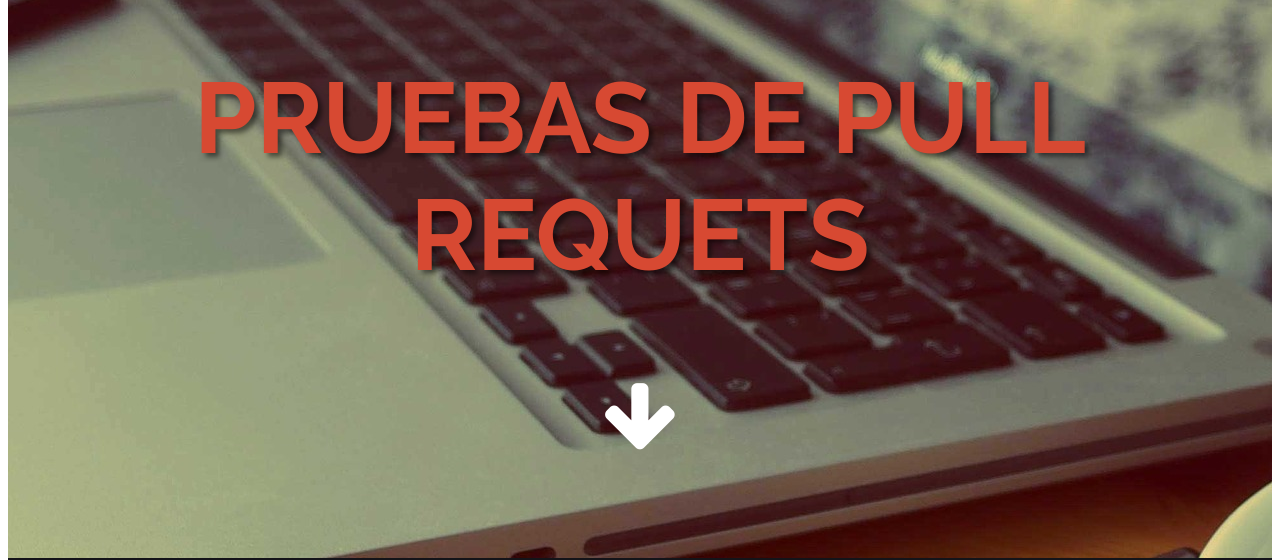
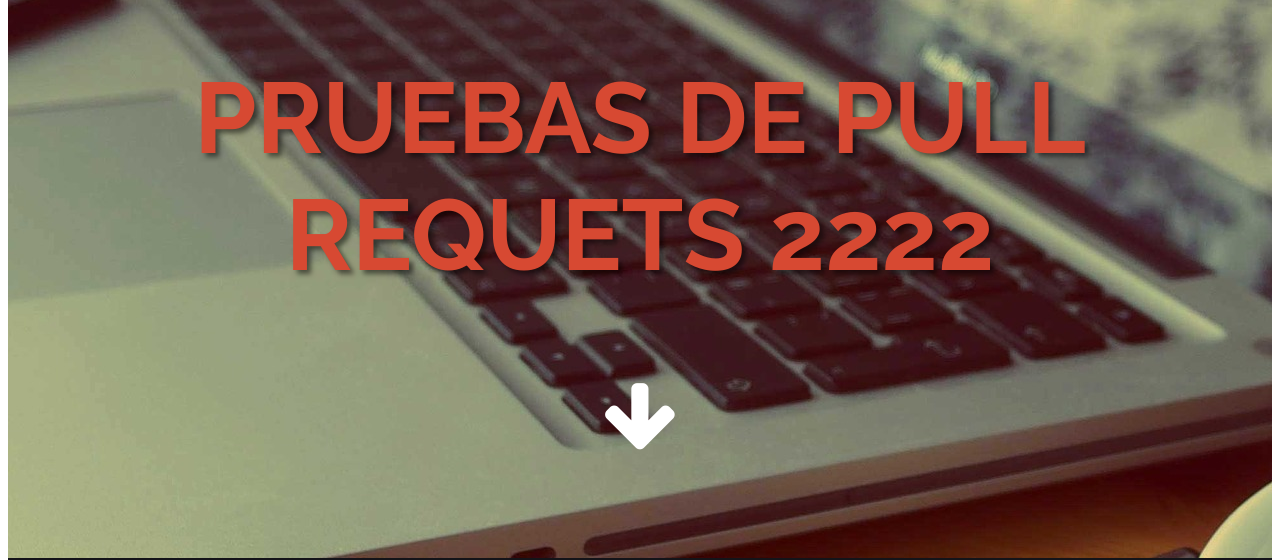
Before and after one commit to ainhoacm1985/gitfacilito, a plain HTML site: page index.html in a window 1280 px wide. Shown: the part 250-810 px from the top of the page. Drawn offline with Linux system fonts and the light colour scheme.

Commit message:
Update index.html

```diff
--- a/index.html
+++ b/index.html
@@ -26,7 +26,7 @@
 			<figure class="logo">
 				<img src="images/logo.png" alt="">
 			</figure>
-			<h1>PRUEBAS DE PULL REQUETS</h1>
+			<h1>PRUEBAS DE PULL REQUETS 2222</h1>
 			<a href="", class="icon fa fa-arrow-down"></a>
 		</div>
 	</div>
```
